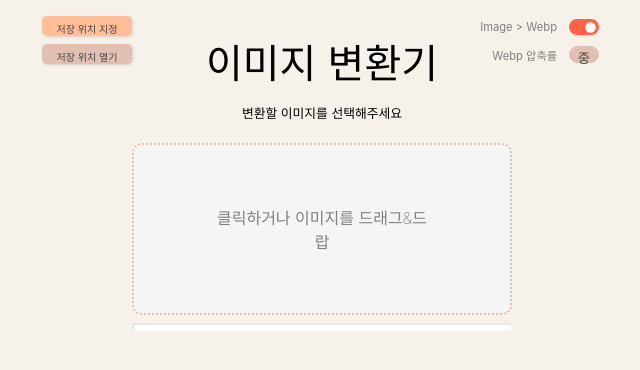
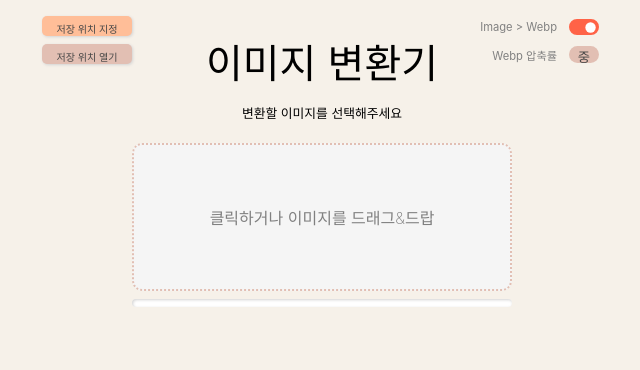
Before and after one commit to ShipFriend0516/webp-converter, a website built with Vite: page index.html in a window 1280 px wide. Shown: the whole page, without its empty margins (318-958 px from the left). Built offline with nearby package versions, Linux system fonts and the light colour scheme.

Commit message:
feat: 윈도우 메뉴바 숨김

```diff
--- a/src/index.css
+++ b/src/index.css
@@ -38,7 +38,7 @@ h1 {
   position: relative;
   color: gray;
   background-color: whitesmoke;
-  padding: 60px 80px;
+  padding: 60px 40px;
   border-radius: 10px;
   border: dotted 2px #e2bfb3;
   text-align: center;
@@ -149,7 +149,7 @@ fieldset.dirSetting label {
 }
 
 .setting #compressLevel {
-  border: 0.5px solid #e2bfb3;
+  border: 0;
   background-color: #e2bfb3;
   border-radius: 1.25em;
 
--- a/src/main.ts
+++ b/src/main.ts
@@ -21,6 +21,7 @@ const createWindow = () => {
       preload: path.join(__dirname, "preload.js"),
       nodeIntegration: true,
     },
+    autoHideMenuBar: true,
     resizable: false,
   });
   if (typeof store.get("outputPath") === "undefined") {
```
